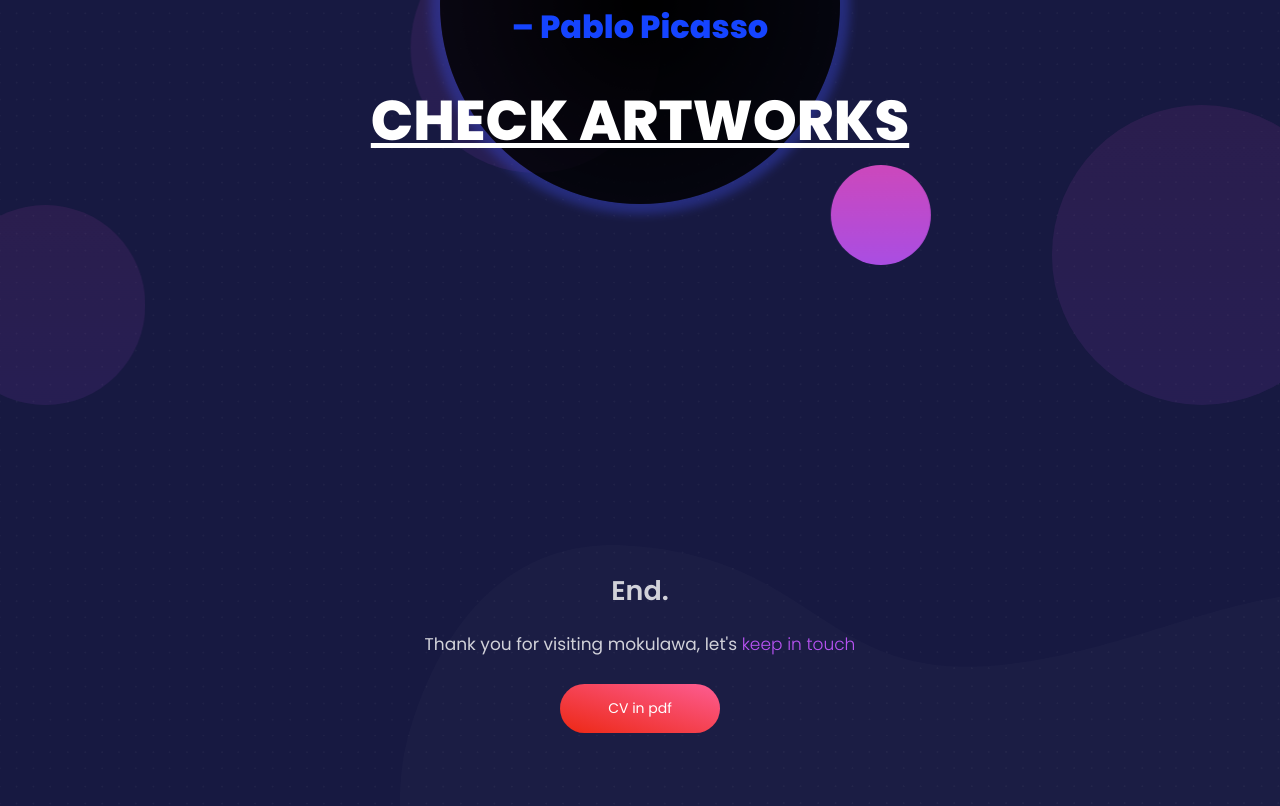
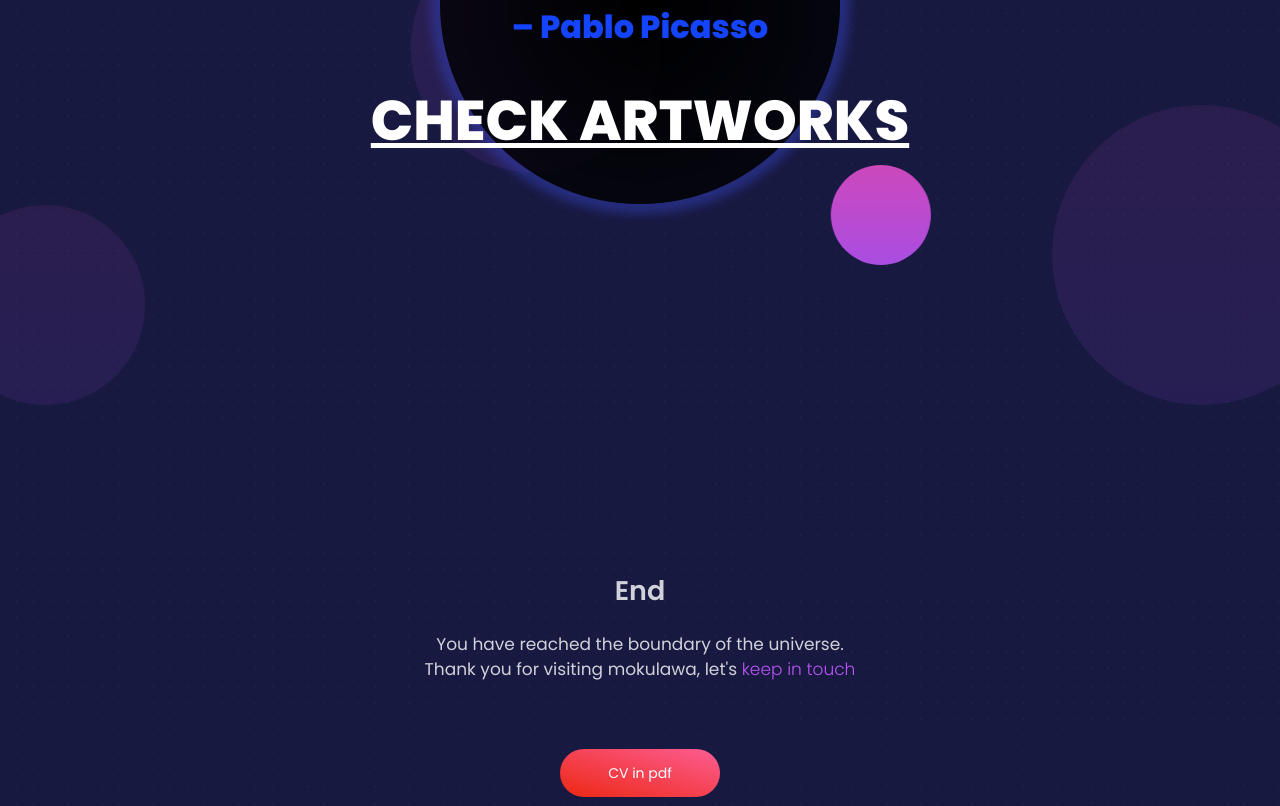
Before and after one commit to mokulawa/mokulawa.github.io, a website: page index.html in a window 1280 px wide. Shown: the part 11194-12000 px from the top of the page. Drawn offline with Linux system fonts and the light colour scheme.

Commit message:
Fix some texts

```diff
--- a/index.html
+++ b/index.html
@@ -896,14 +896,13 @@
 
 <!--download -->
     <div class=" section section-download" id="#download-section" >
-      <img src="assets/img/path1.png" class="path">
       <div class="container">
         <div class="row justify-content-md-center">
           <div class="text-center col-md-12 col-lg-8">
-            <h2 class="title">End.</h2>
-            <h4 >Thank you for visiting mokulawa, let's <a href="mailto:yuexin.yoshi@gmail.com">keep in touch</a></h4>
+            <h2 class="title">End</h2>
+            <h4>You have reached the boundary of the universe.<br/> Thank you for visiting mokulawa, let's <a href="mailto:yuexin.yoshi@gmail.com">keep in touch</a>
           </div>
-          <div class="text-center col-md-12 col-lg-8 pt-2">
+          <div class="text-center col-md-12 col-lg-8 pt-5">
             <a href="./docs/CV.pdf" class="btn btn-danger btn-round btn-lg" role="button" target="_blank">
               CV in pdf
             </a>
```
